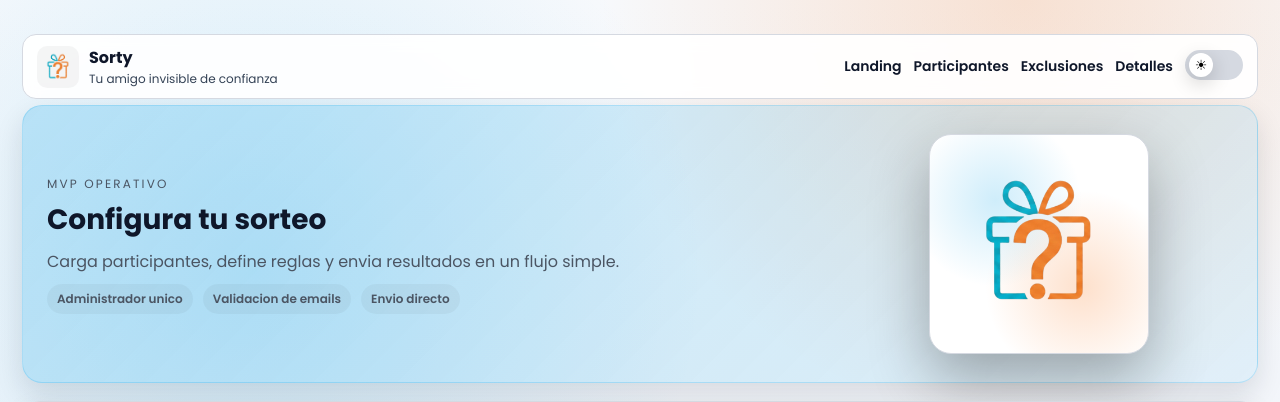
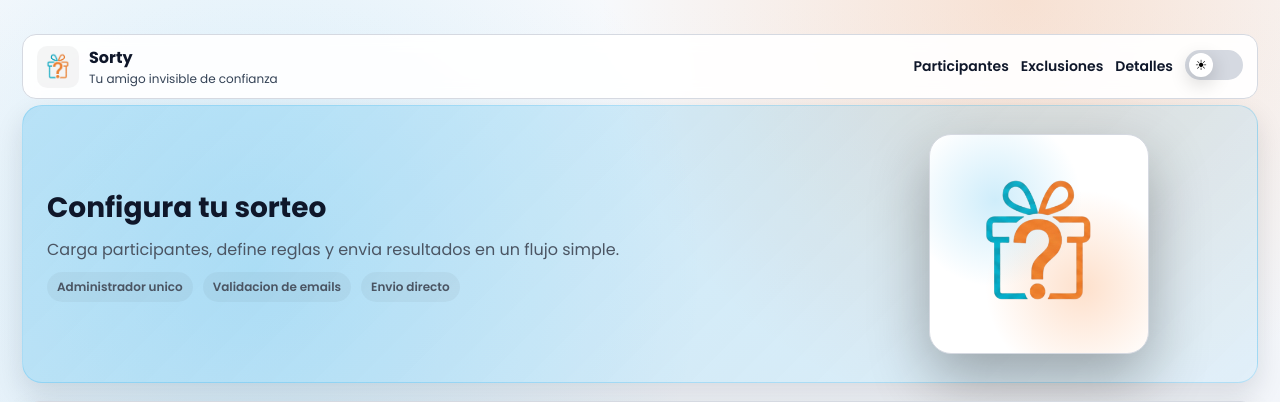
Before and after one commit to joaquingonzalezzanotti/Sorty, a Flask app: page /app in a window 1280 px wide, after a click on "Participantes". Shown: the top 402 px of the page. Run offline with Flask 3, Linux system fonts and the light colour scheme; parts of the project's set-up code (start-up, migrations or seed data) failed here and were passed over; some libraries are stand-ins or nearby versions.

Commit message:
Refine app header links and remove text underlines

```diff
--- a/static/style.css
+++ b/static/style.css
@@ -69,6 +69,13 @@ body {
   overflow-x: hidden;
 }
 
+a,
+a:hover,
+a:focus,
+a:active {
+  text-decoration: none;
+}
+
 html {
   overflow-x: hidden;
   width: 100%;
@@ -630,6 +637,7 @@ textarea:focus {
   border: 1px solid var(--border);
   background: var(--button-bg, var(--input-bg));
   color: var(--text);
+  text-decoration: none;
   border-radius: 12px;
   padding: 10px 16px;
   min-height: 42px;
@@ -1267,7 +1275,7 @@ th {
 }
 
 .footer-link:hover {
-  text-decoration: underline;
+  text-decoration: none;
 }
 
 .footer-siglas {
--- a/templates/index.html
+++ b/templates/index.html
@@ -13,14 +13,13 @@
 </head>
 <body>
   <nav class="topbar">
-    <div class="brand">
+    <a href="/" class="brand" aria-label="Ir a la landing de Sorty">
       <img src="{{ url_for('static', filename='sorty_logo.png') }}" alt="Sorty logo" class="brand-logo">
       <div>
         <div class="brand-name">Sorty</div>
         <div class="brand-tag">Tu amigo invisible de confianza</div>      </div>
-    </div>
+    </a>
     <div class="top-links">
-      <a href="/" class="nav-link">Landing</a>
       <a href="#participants" class="nav-link">Participantes</a>
       <a href="#exclusions" class="nav-link">Exclusiones</a>
       <a href="#details" class="nav-link">Detalles</a>
@@ -39,7 +38,6 @@
     <header class="hero">
       <div class="hero-grid">
         <div>
-          <p class="eyebrow">MVP operativo</p>
           <h1>Configura tu sorteo</h1>
           <p class="lede">Carga participantes, define reglas y envia resultados en un flujo simple.</p>
           <div class="badges">
```
